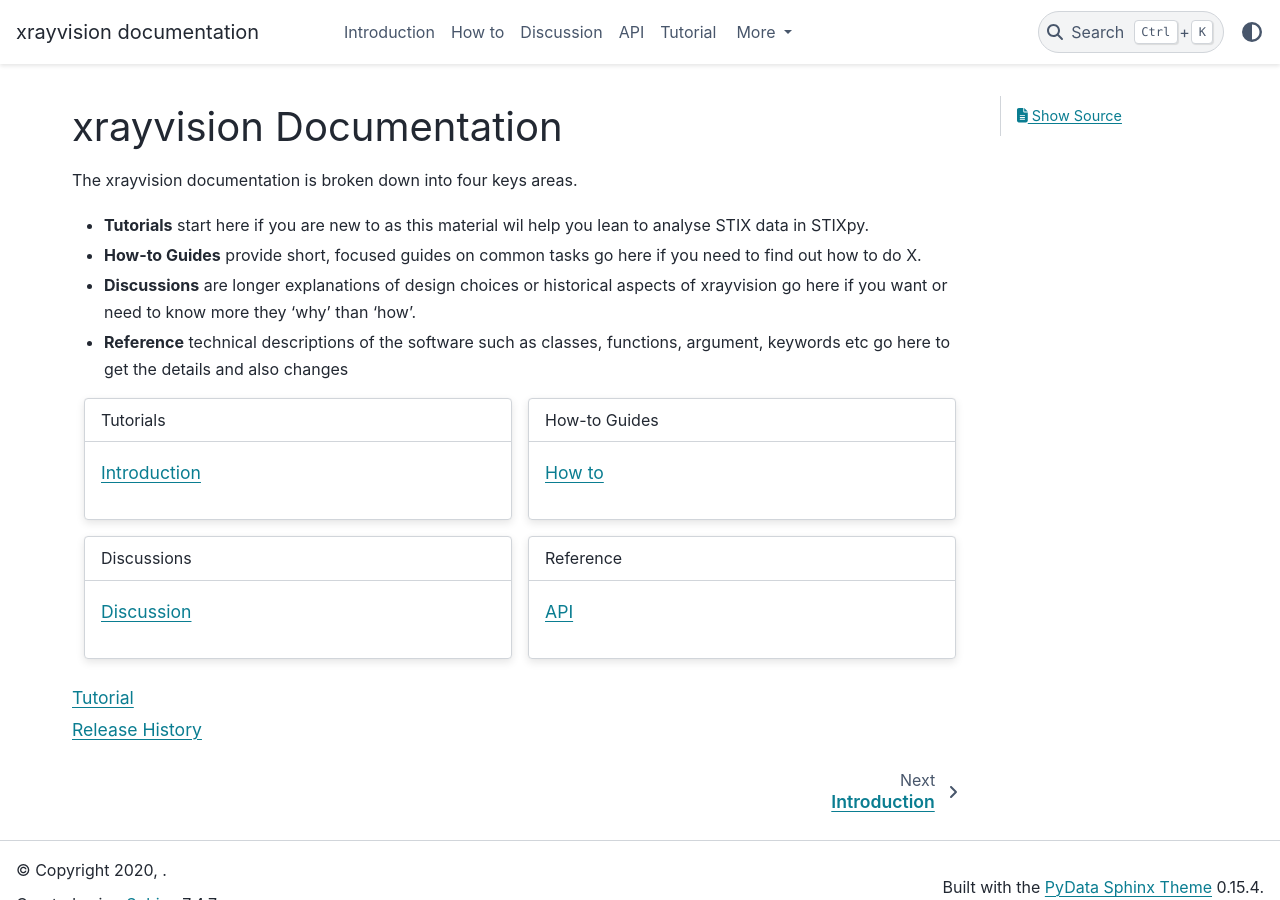
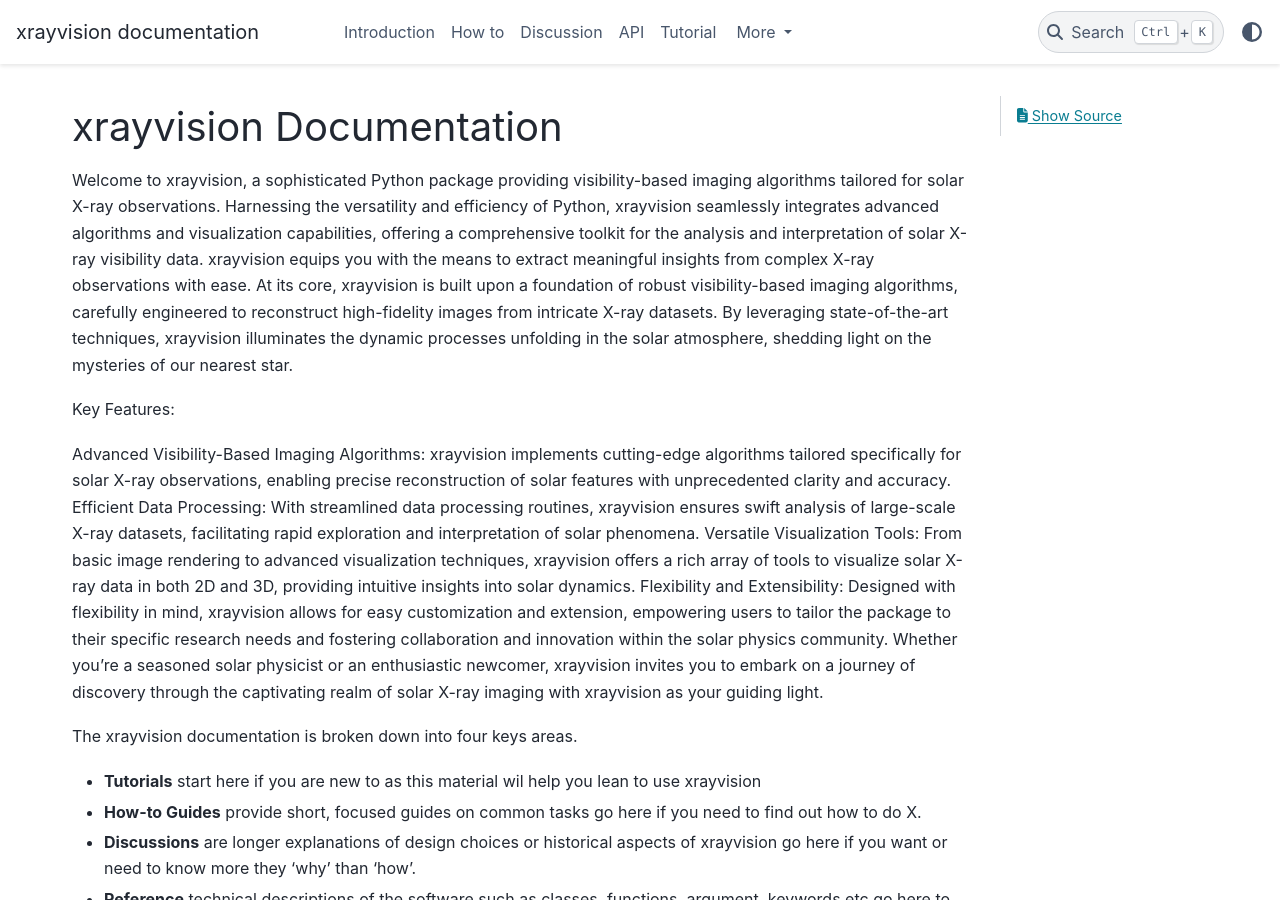
Before and after one commit to TCDSolar/xrayvision, a Sphinx documentation site: the page built from docs/index.rst, in a window 1280 px wide and 900 px high. Built offline with Sphinx 7.4.7 and the PyData theme 0.15.4, drawn with Linux system fonts in a browser that asks for light colours; pages that are not in the unit, such as notebooks, are missing from menus; the version number could not be read and is left out.

Commit message:
Update docs

```diff
--- a/docs/index.rst
+++ b/docs/index.rst
@@ -1,9 +1,22 @@
 xrayvision Documentation
 ------------------------
 
+Welcome to xrayvision, a sophisticated Python package providing visibility-based imaging algorithms tailored for solar X-ray observations.
+Harnessing the versatility and efficiency of Python, xrayvision seamlessly integrates advanced algorithms and visualization capabilities, offering a comprehensive toolkit for the analysis and interpretation of solar X-ray visibility data.
+xrayvision equips you with the means to extract meaningful insights from complex X-ray observations with ease.
+At its core, xrayvision is built upon a foundation of robust visibility-based imaging algorithms, carefully engineered to reconstruct high-fidelity images from intricate X-ray datasets. By leveraging state-of-the-art techniques, xrayvision illuminates the dynamic processes unfolding in the solar atmosphere, shedding light on the mysteries of our nearest star.
+
+Key Features:
+
+Advanced Visibility-Based Imaging Algorithms: xrayvision implements cutting-edge algorithms tailored specifically for solar X-ray observations, enabling precise reconstruction of solar features with unprecedented clarity and accuracy.
+Efficient Data Processing: With streamlined data processing routines, xrayvision ensures swift analysis of large-scale X-ray datasets, facilitating rapid exploration and interpretation of solar phenomena.
+Versatile Visualization Tools: From basic image rendering to advanced visualization techniques, xrayvision offers a rich array of tools to visualize solar X-ray data in both 2D and 3D, providing intuitive insights into solar dynamics.
+Flexibility and Extensibility: Designed with flexibility in mind, xrayvision allows for easy customization and extension, empowering users to tailor the package to their specific research needs and fostering collaboration and innovation within the solar physics community.
+Whether you're a seasoned solar physicist or an enthusiastic newcomer, xrayvision invites you to embark on a journey of discovery through the captivating realm of solar X-ray imaging with xrayvision as your guiding light.
+
 The xrayvision documentation is broken down into four keys areas.
 
-* **Tutorials** start here if you are new to  as this material wil help you lean to analyse STIX data in STIXpy.
+* **Tutorials** start here if you are new to  as this material wil help you lean to use xrayvision
 * **How-to Guides** provide short, focused guides on common tasks go here if you need to find out how to do X.
 * **Discussions** are longer explanations of design choices or historical aspects of xrayvision go here if you want or need to know more they 'why' than 'how'.
 * **Reference** technical descriptions of the software such as classes, functions, argument, keywords etc go here to get the details and also changes
```
Also changed, not shown: 2 other files.
